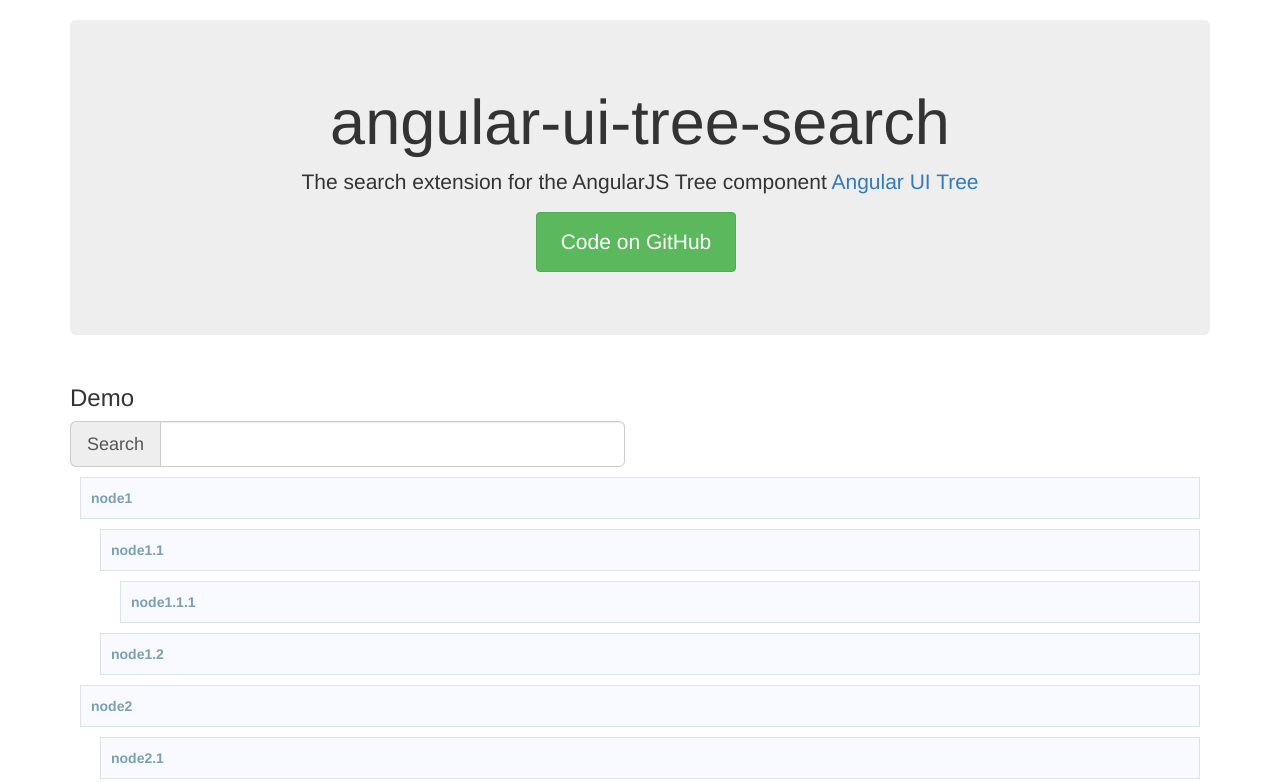
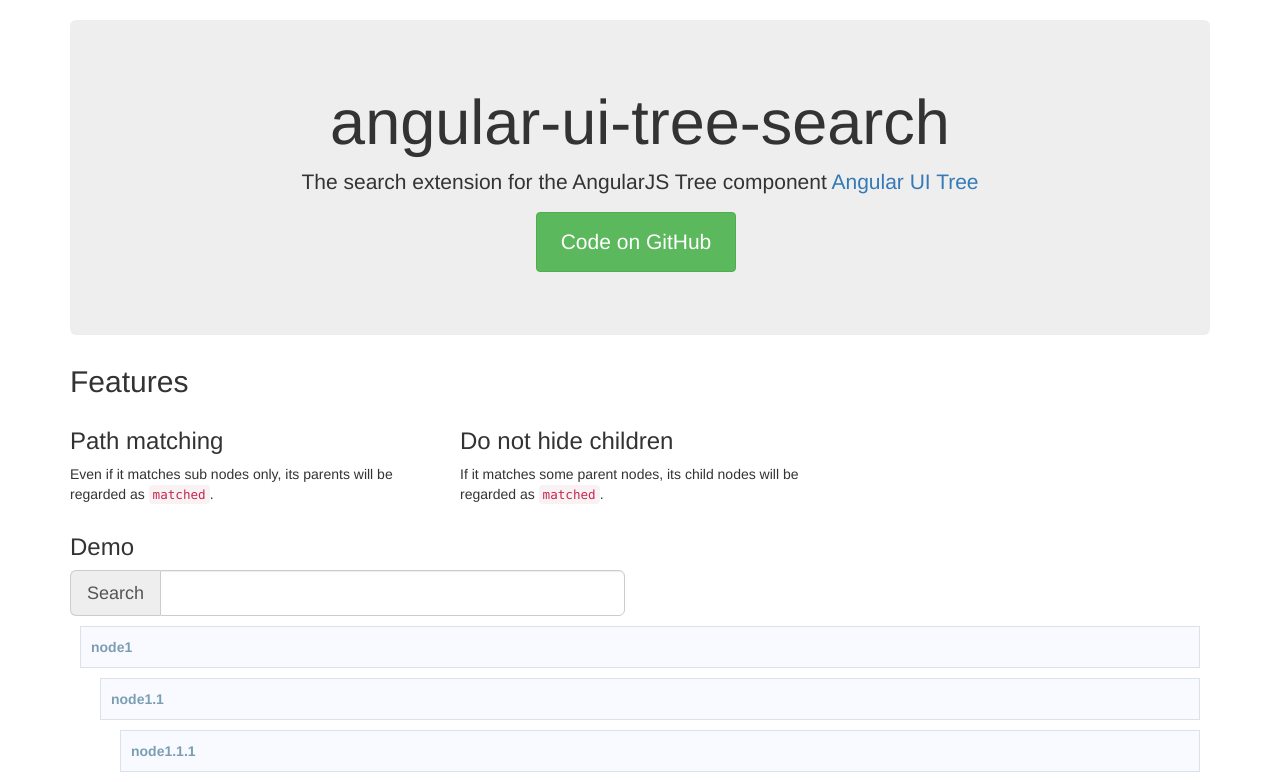
Before and after one commit to hshn/angular-ui-tree-search, a website: page index.html in a window 1280 px wide. Shown: the top 782 px of the page. Drawn offline with nearby package versions, Linux system fonts and the light colour scheme.

Commit message:
Added features

```diff
--- a/index.html
+++ b/index.html
@@ -16,6 +16,17 @@
         </p>
         <p><a class="btn btn-success" href="https://github.com/hshn/angular-ui-tree-search" role="button">Code on GitHub</a></p>
     </div>
+    <h2>Features</h2>
+    <div class="row">
+        <div class="col-md-4">
+            <h3>Path matching</h3>
+            <p>Even if it matches sub nodes only, its parents will be regarded as <code>matched</code>.</p>
+        </div>
+        <div class="col-md-4">
+            <h3>Do not hide children</h3>
+            <p>If it matches some parent nodes, its child nodes will be regarded as <code>matched</code>.</p>
+        </div>
+    </div>
 
     <demo></demo>
 
```
